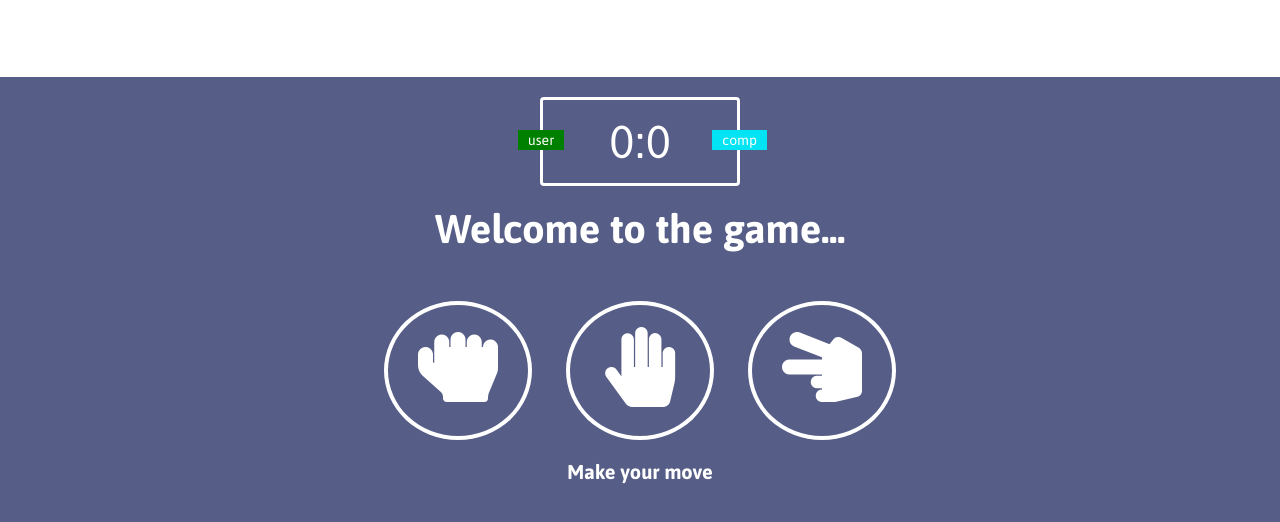
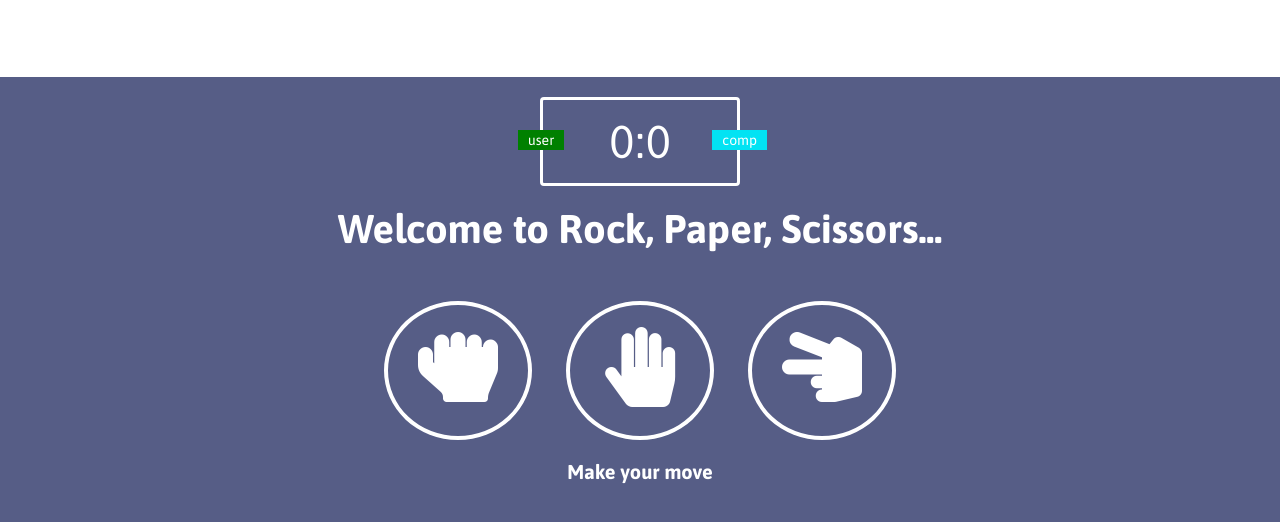
Before and after one commit to harleyjane/RockPaperScissors, a plain HTML site: page index.html in a window 1280 px wide. Drawn offline with Linux system fonts and the light colour scheme.

Commit message:
Update index.html

```diff
--- a/index.html
+++ b/index.html
@@ -22,7 +22,7 @@
 		</div>
 
 		<div class="result">
-			<p>Welcome to the game...</p>
+			<p>Welcome to Rock, Paper, Scissors...</p>
 		</div>
 
 		<div class="choices">
```
